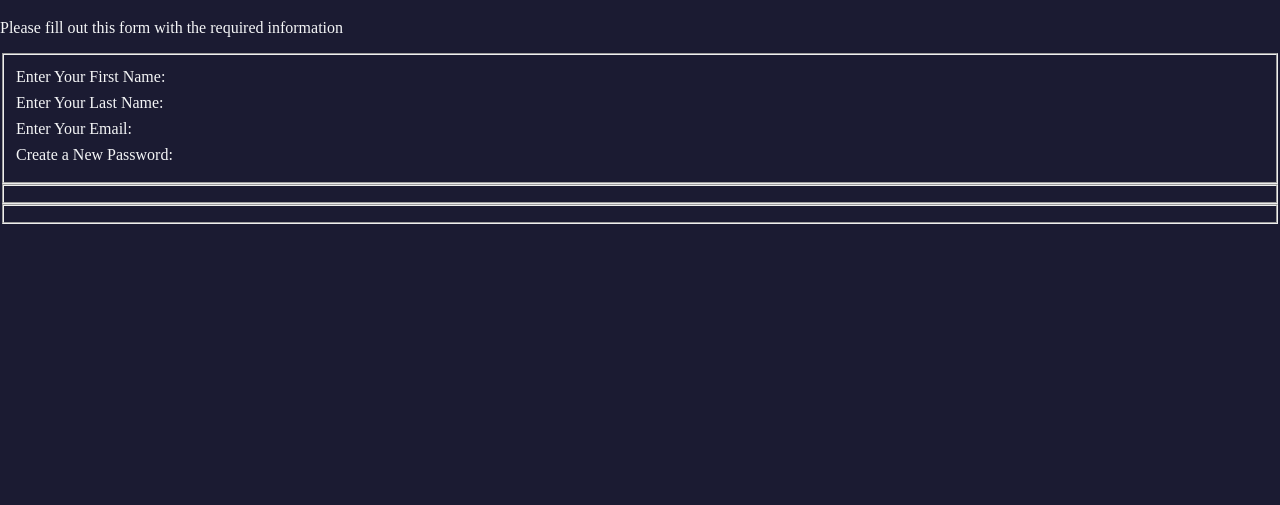
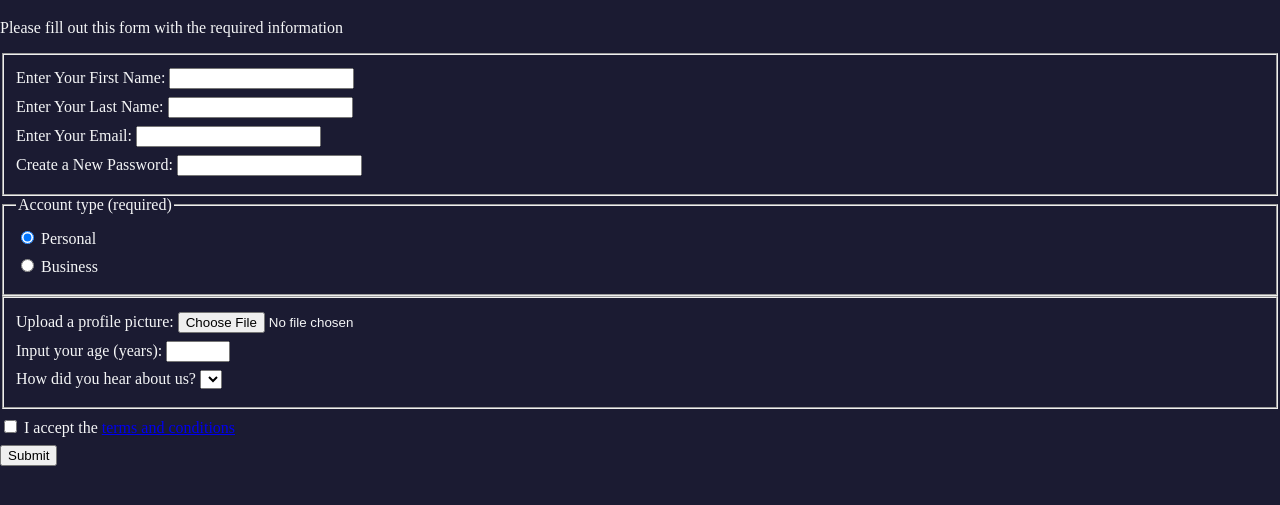
Before and after one commit to dantebrie/RegistrationForm-freeCodeCamp-, a plain HTML site: page index.html in a window 1280 px wide. Shown: the part 61-566 px from the top of the page. Drawn offline with Linux system fonts and the light colour scheme.

Commit message:
soooo more more changes

```diff
--- a/index.html
+++ b/index.html
@@ -10,13 +10,31 @@
         <p>Please fill out this form with the required information</p>
         <form action="https://register-demo.freecodecamp.org" method="post">
             <fieldset>
-                <label>Enter Your First Name:</label>
-                <label>Enter Your Last Name:</label>
-                <label>Enter Your Email:</label>
-                <label>Create a New Password:</label>
+                <label for="first-name">Enter Your First Name: <input id="first-name" type="text" required/></label>
+                <label for="last-name">Enter Your Last Name: <input id="last-name" type="text" required/></label>
+                <label for="email">Enter Your Email: <input id="email" type="email" required/></label>
+                <label for="new-password">Create a New Password: <input id="new-password" type="password" required pattern="[a-z0-5]{8,}"/></label>
             </fieldset>
-            <fieldset></fieldset>
-            <fieldset></fieldset>
+            <fieldset>
+                <legend>Account type (required)</legend>
+                <label for="personal-account"><input type="radio" name="account-type" id="personal-account" checked /> Personal</label>
+                <label for="business-account"><input type="radio" name="account-type" id="business-account" /> Business</label>
+            </fieldset>
+            <fieldset>
+                <label>Upload a profile picture: <input type="file" /></label>
+                <label>Input your age (years): <input type="number" min="13" max="120" /></label>
+                <label>How did you hear about us?
+                    <select>
+                    <option></option>
+                    <option></option>
+                    <option></option>
+                    <option></option>
+                    <option></option>
+                    </select>
+                </label>
+            </fieldset>
+            <label for="terms-and-conditions"><input type="checkbox" id="terms-and-conditions" required /> I accept the <a href="https://www.freecodecamp.org/news/terms-of-service/">terms and conditions</a></label>
+            <input type="submit" value="Submit"/>
         </form>
     </body>
 </html>
```
